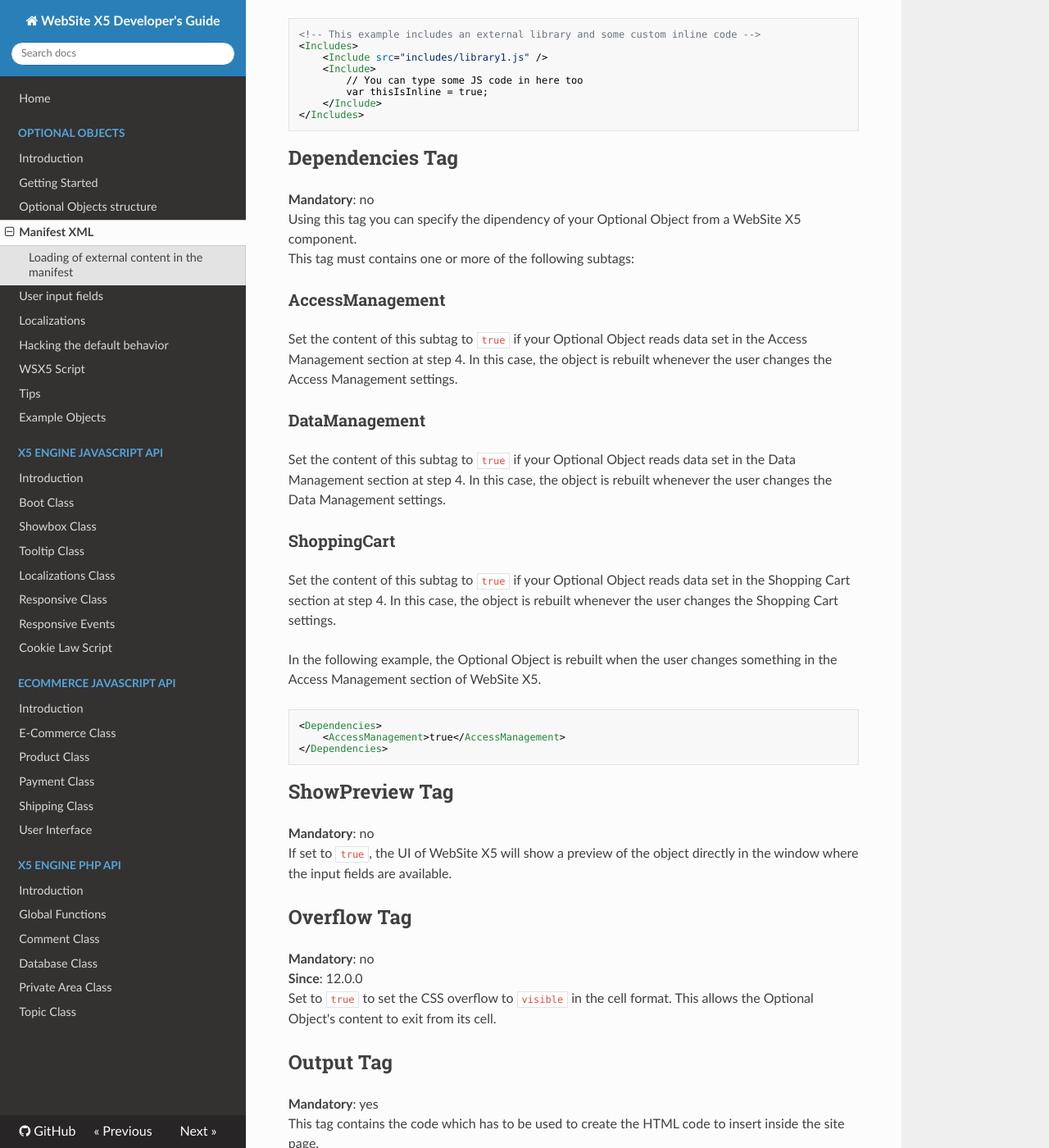
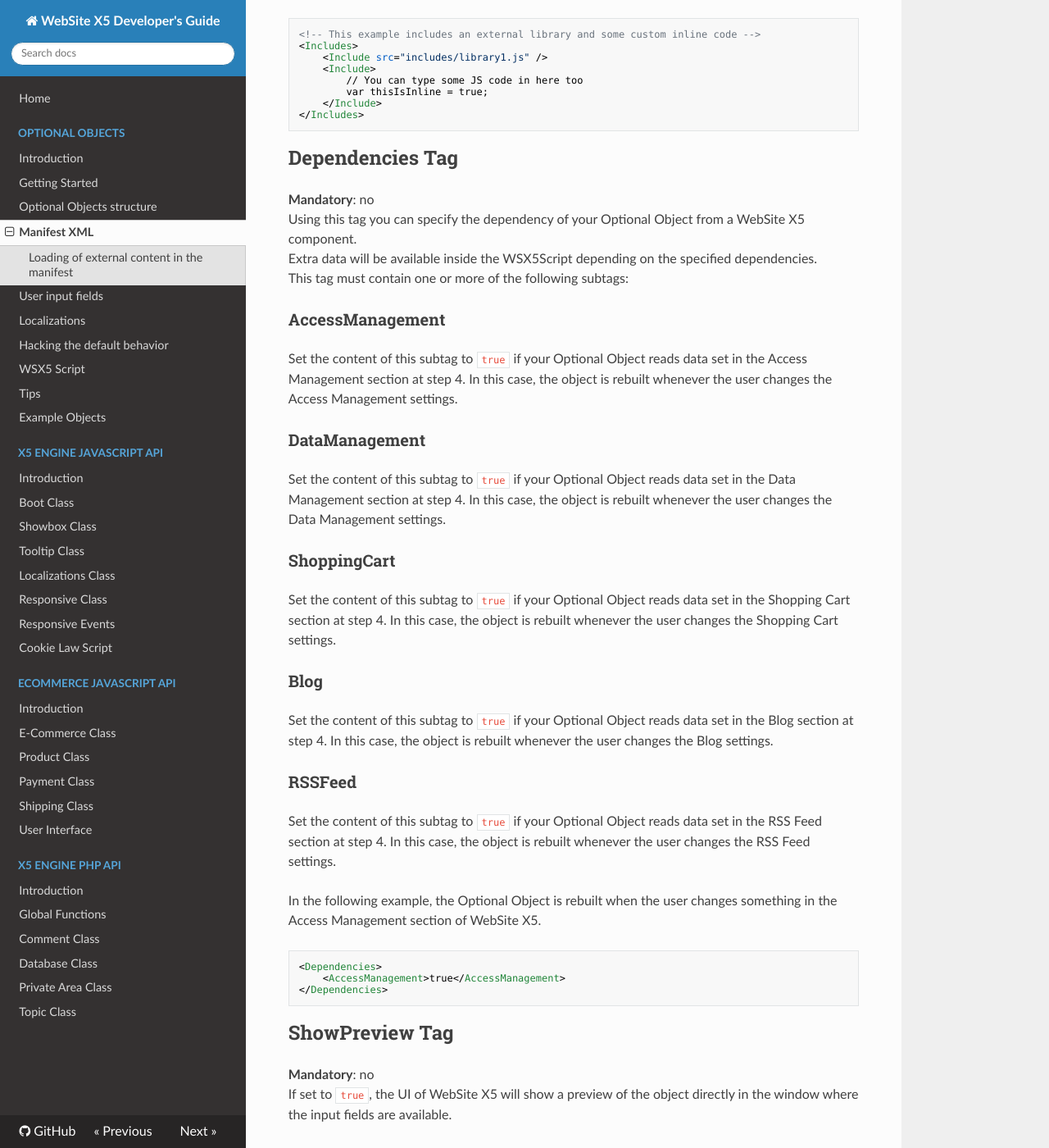
Before and after one commit to WebSiteX5/wsx5-developers-guide, an MkDocs documentation site: the page built from docs/optional-objects/manifest-xml.md, in a window 1280 px wide and 1400 px high, scrolled down 6643 px. Shown: the whole window at 82% size. Built offline with MkDocs 1.6.1, drawn with Linux system fonts in a browser that asks for light colours; nearby versions of some CDN libraries; old or Windows-style settings are respelled for this version of MkDocs.

Commit message:
Updated the Optional Objects docs to include the new dependencies

````diff
--- a/docs/optional-objects/manifest-xml.md
+++ b/docs/optional-objects/manifest-xml.md
@@ -281,8 +281,9 @@ The code you specify using this tag will be executed as WSX5Script before any ot
 
 ## Dependencies Tag
 **Mandatory**: no
-Using this tag you can specify the dipendency of your Optional Object from a WebSite X5 component.
-This tag must contains one or more of the following subtags:
+Using this tag you can specify the dependency of your Optional Object from a WebSite X5 component.
+Extra data will be available inside the WSX5Script depending on the specified dependencies.
+This tag must contain one or more of the following subtags:
 
 ### AccessManagement
 Set the content of this subtag to `true` if your Optional Object reads data set in the Access Management section at step 4. In this case, the object is rebuilt whenever the user changes the Access Management settings.
@@ -292,6 +293,12 @@ Set the content of this subtag to `true` if your Optional Object reads data set
 
 ### ShoppingCart
 Set the content of this subtag to `true` if your Optional Object reads data set in the Shopping Cart section at step 4. In this case, the object is rebuilt whenever the user changes the Shopping Cart settings.
+
+### Blog
+Set the content of this subtag to `true` if your Optional Object reads data set in the Blog section at step 4. In this case, the object is rebuilt whenever the user changes the Blog settings.
+
+### RSSFeed
+Set the content of this subtag to `true` if your Optional Object reads data set in the RSS Feed section at step 4. In this case, the object is rebuilt whenever the user changes the RSS Feed settings.
 
 In the following example, the Optional Object is rebuilt when the user changes something in the Access Management section of WebSite X5.
 ```xml
````
Also changed, not shown: docs/optional-objects/wsx5-script.md (+9 -0 lines).
